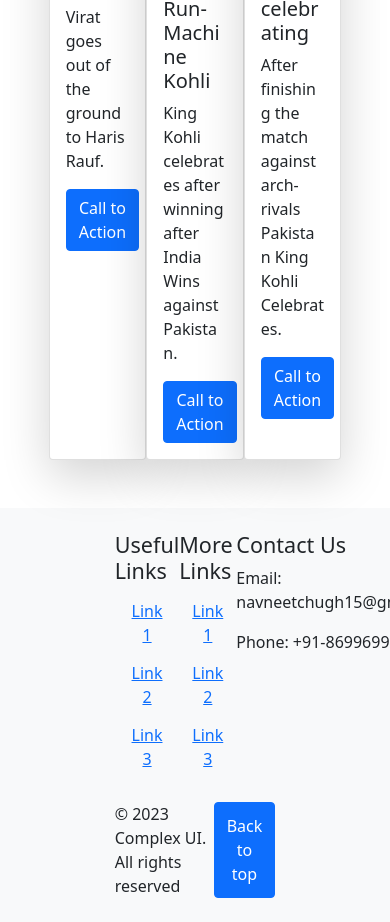
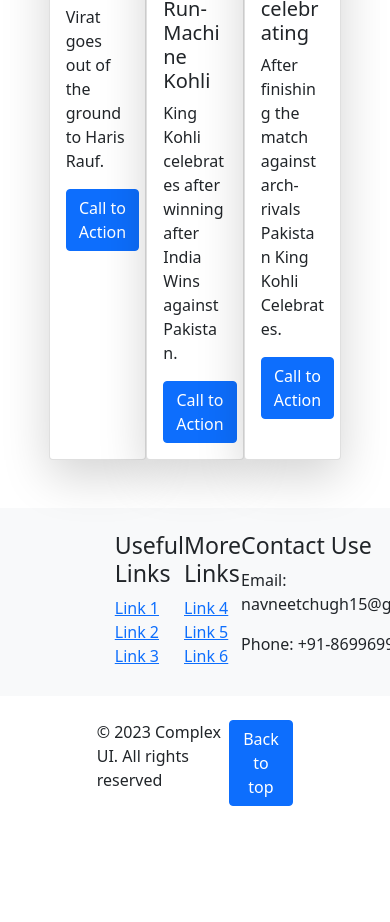
Before and after one commit to navneet-chugh/July-f1-c3, a plain HTML site: page index.html in a window 390 px wide. Shown: the part 2292-3214 px from the top of the page. After the commit the page ends 3098 px from the top, so only its background shows below. Drawn offline with nearby package versions, Linux system fonts and the light colour scheme.

Commit message:
made more responsive

```diff
--- a/index.html
+++ b/index.html
@@ -181,23 +181,20 @@
     <!-- footer -->
     <div class="bg-light p-4">
         <div class="d-flex justify-content-between w-75 mx-auto px-5">
-            <div class="col">
-                <h4>Useful Links</h4>
-                <button type="button" class="btn btn-link">Link 1</button> <br>
-                <button type="button" class="btn btn-link">Link 2</button> <br>
-                <button type="button" class="btn btn-link">Link 3</button>
+            <div class="d-flex flex-column">
+              <h3>Useful Links</h3>
+              <a href="#">Link 1</a>
+              <a href="#">Link 2</a>
+              <a href="#">Link 3</a>
             </div>
             <div class="d-flex flex-column">
-                <div class="col">
-                    <h4>More Links</h4>
-                    <button type="button" class="btn btn-link">Link 1</button> <br>
-                    <button type="button" class="btn btn-link">Link 2</button> <br>
-                    <button type="button" class="btn btn-link">Link 3</button>
-                </div>
+              <h3>More Links</h3>
+              <a href="#">Link 4</a>
+              <a href="#">Link 5</a>
+              <a href="#">Link 6</a>
             </div>
             <div class="d-flex flex-column">
-                <div class="col">
-                    <h4>Contact Us</h4>
+              <h3>Contact Use</h3>
                     <p>Email: navneetchugh15@gmail.com</p>
                     <p>Phone: +91-8699699015</p>
                 </div>
```
